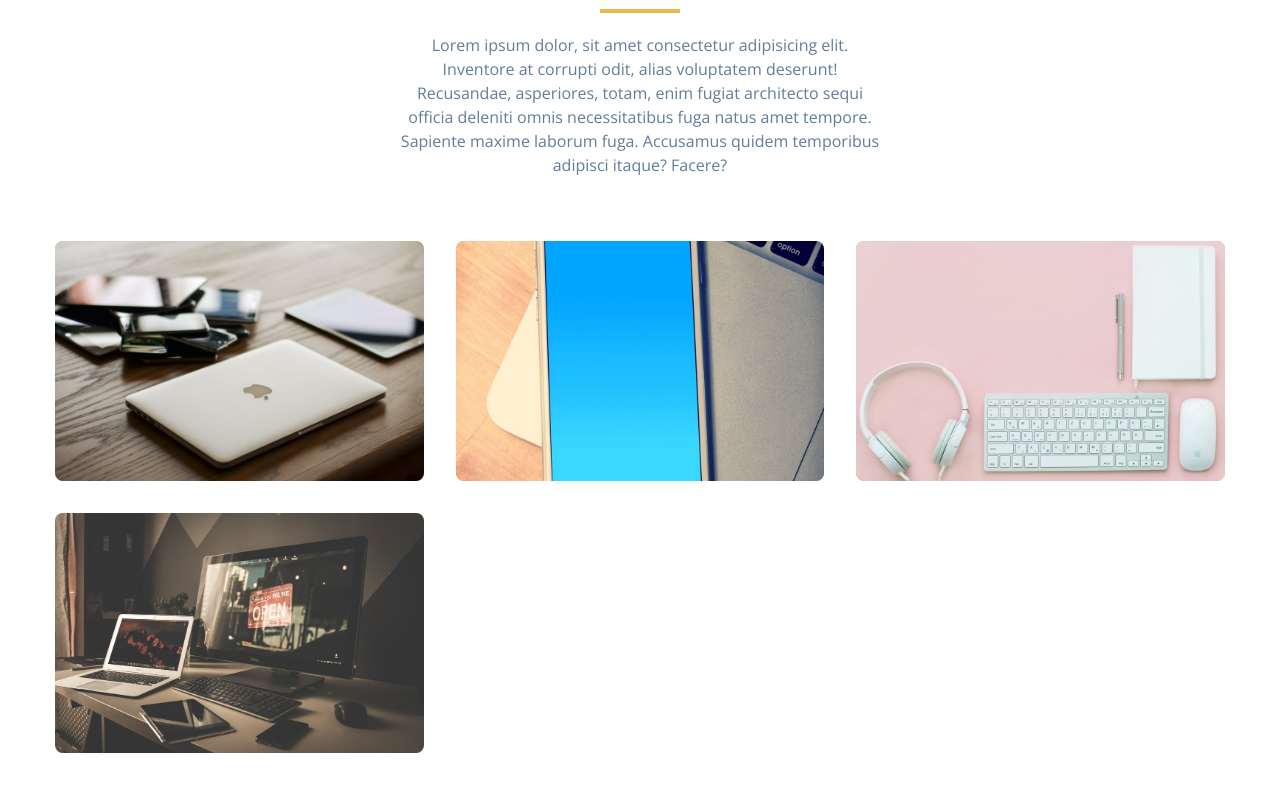
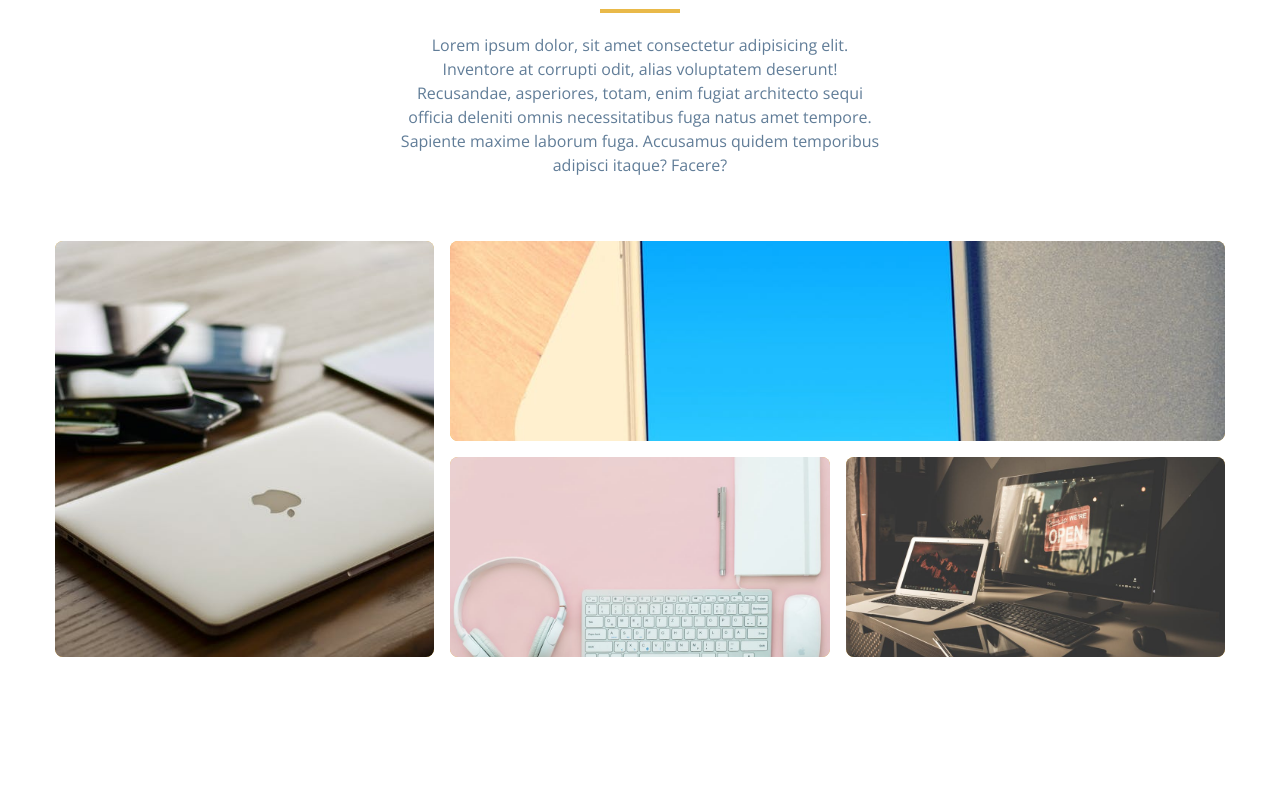
Before and after one commit to arnameti/portfolio-project, a plain HTML site: page index.html in a window 1280 px wide. Shown: the part 2193-2984 px from the top of the page. After the commit the page ends 2930 px from the top, so only its background shows below. Drawn offline with nearby package versions, Linux system fonts and the light colour scheme.

Commit message:
building project css custom layout

```diff
--- a/css/styles.css
+++ b/css/styles.css
@@ -593,6 +593,37 @@ Projects
   }
 }
 
+@media screen and (min-width: 1170px) {
+  .projects-center {
+    grid-template-rows: 200px 200px;
+    gap: 1rem;
+    grid-template-areas:
+    "a b b"
+    "a c d"
+    ;
+  }
+  .project-1 {
+    grid-area: a;
+  }
+  .project-2 {
+    grid-area: b;
+  }
+  .project-3 {
+    grid-area: c;
+  }
+  .project-4 {
+    grid-area: d;
+  }
+
+  .project-img {
+    height: 100%;
+  }
+
+  .project {
+    height: 100%;
+  }
+}
+
 
 /*
 ===============
```
Also changed, not shown: index.html (line endings or trailing spaces).
